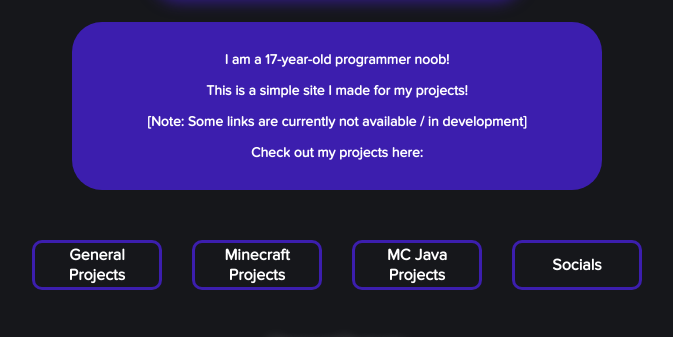
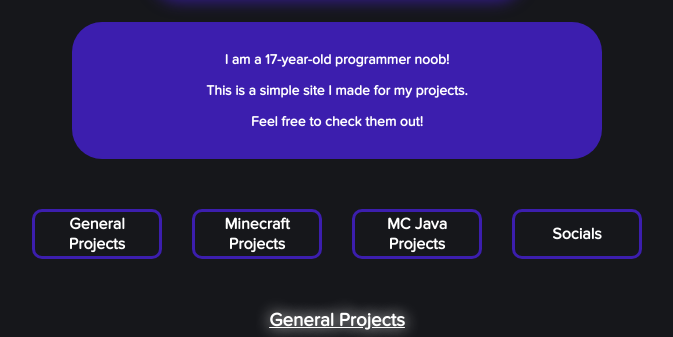
Before and after one commit to blurrycmd/blurrycmd.github.io, a plain HTML site: page index.html in a window 1280 px wide. Shown: the part 272-609 px from the top of the page, without its empty margins (303-976 px from the left). Drawn offline with Linux system fonts and the light colour scheme.

Commit message:
changed description

```diff
--- a/index.html
+++ b/index.html
@@ -30,9 +30,8 @@
 
     <div class="descbox">
       <p>I am a 17-year-old programmer noob!</p>
-      <p>This is a simple site I made for my projects!</p>
-      <p>[Note: Some links are currently not available / in development]</p>
-      <p>Check out my projects here:</p>
+      <p>This is a simple site I made for my projects.</p>
+      <p>Feel free to check them out!</p>
     </div>
 
   <div class="category_container">
```
